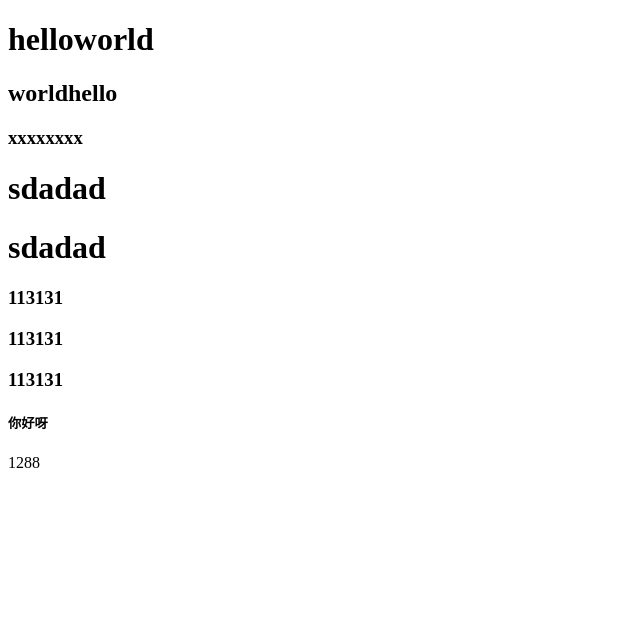
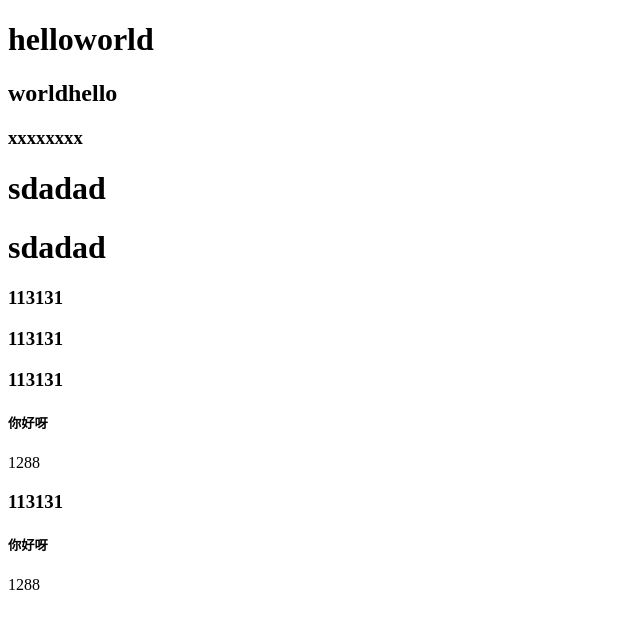
Before and after one commit to jixiao1/testDemo, a plain HTML site: page index.html in a window 1280 px wide. Shown: the whole page, without its empty margins (0-640 px from the left). Drawn offline with Linux system fonts and the light colour scheme.

Commit message:
这是我第六次修改的代码

```diff
--- a/index.html
+++ b/index.html
@@ -18,5 +18,10 @@
         <h3>113131</h3>
         <h5>你好呀</h5>
         <div>1288</div>
+
+        <h3>113131</h3>
+        <h5>你好呀</h5>
+        <div>1288</div>
+
     </body>
 </html>
```
Also changed, not shown: 1 other file.
